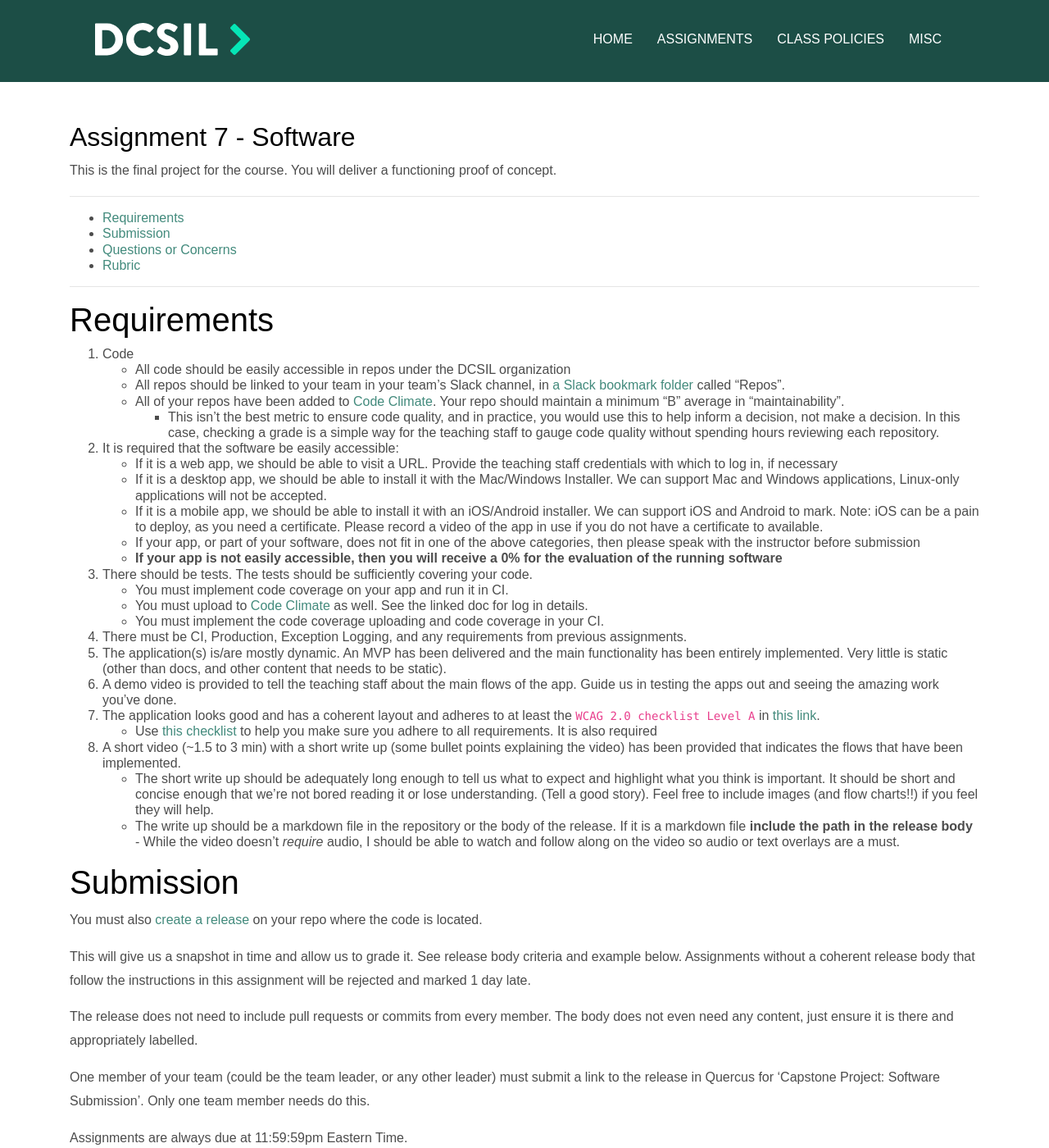
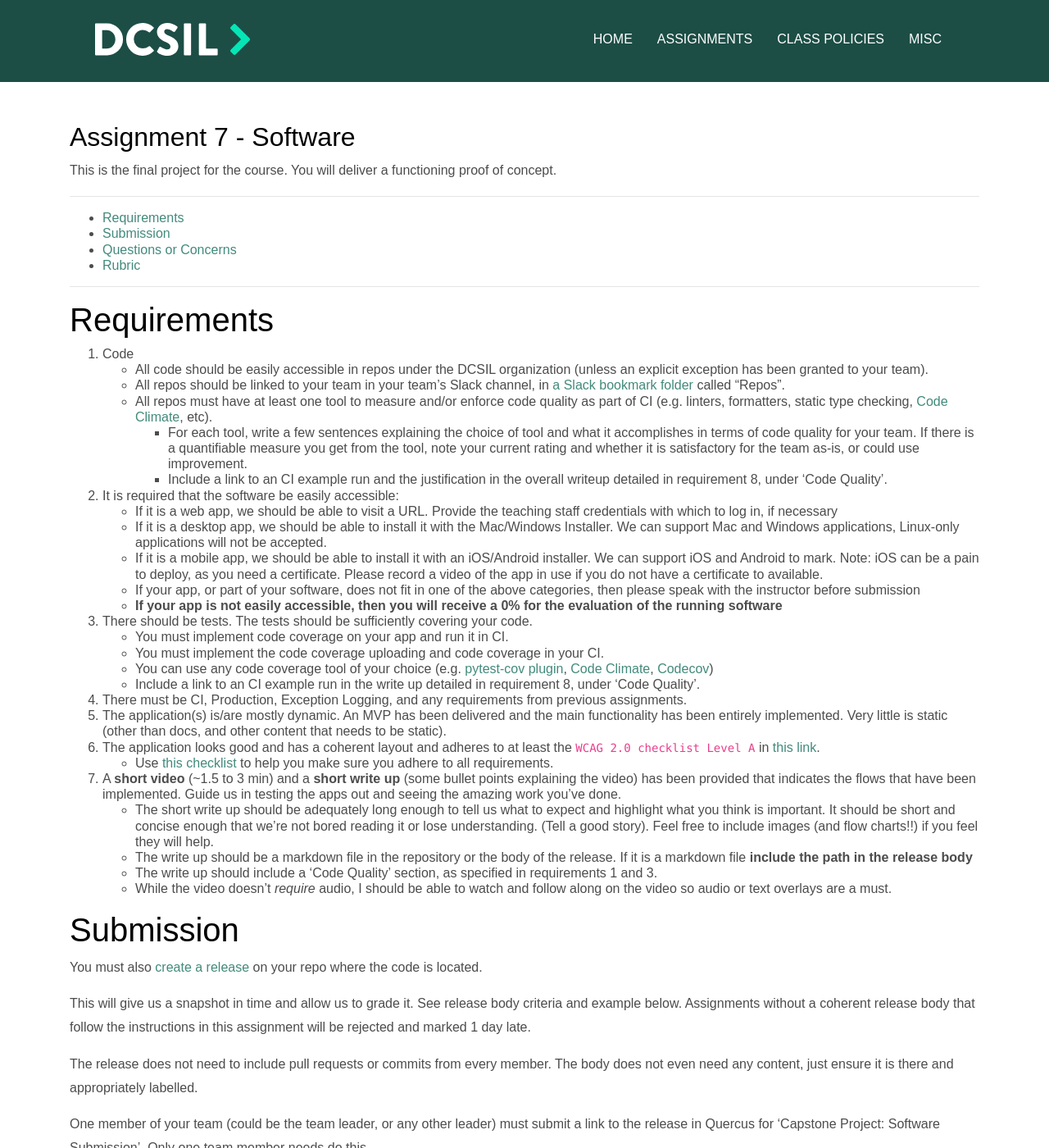
Before and after one commit to dcsil/CSC491, a Jekyll site: the page built from assignments/a7.md, in a window 1280 px wide and 1400 px high. Shown: the whole window at 82% size. Built offline with Jekyll 4.4.1, drawn with Linux system fonts in a browser that asks for light colours; our own code applies the rules of GitHub Pages for plain Markdown files; some of the changed text lies outside the part shown.

Commit message:
make code quality requirement/tooling more flexible

```diff
--- a/assignments.yml
+++ b/assignments.yml
@@ -197,10 +197,10 @@ team:
         The application has a consistent look and feel. You didn't rely on default styles (see below). The flows are not incoherent. This will be a highly subjective area, so feel free to ask for advice before submission (please don't ask the day before, or day of, submission). [Checklist for accessiblity](./accessibility_checklist.md) is filled out and submitted in the team repo
       worth: 10.0
     - section: "[Infrastructure] Test Coverage"
-      description: Tests should cover at least 65% of your application and upload to Code Climate.
+      description: Tests should cover at least 65% of your application as demonstrated by an example CI run using tooling of choice.
       worth: 15.0
     - section: "[Infrastructure] Code Quality"
-      description: All repositories have at least a "B" Grade on Code Climate.
+      description: All repositories have at least one tool measuring or enforcing code quality, explained in the write-up under a 'Code Quality' section.
       worth: 10.0
     - section: "[Infrastructure] Operational Excellence"
       description: CI, Exceptions, Logging, and all other services listed in the requirements & `service.yml` example are all setup. Bootstrap script works. Service.yml is uploaded with no errors.
--- a/assignments/a7.md
+++ b/assignments/a7.md
@@ -15,10 +15,11 @@ This is the final project for the course. You will deliver a functioning proof o
 # Requirements
 
 1. Code
-   - All code should be easily accessible in repos under the DCSIL organization
+   - All code should be easily accessible in repos under the DCSIL organization (unless an explicit exception has been granted to your team).
    - All repos should be linked to your team in your team's Slack channel, in [a Slack bookmark folder](https://slack.com/help/articles/205239997-Pin-messages-and-bookmark-links) called "Repos".
-   - All of your repos have been added to [Code Climate](https://codeclimate.com/). Your repo should maintain a minimum "B" average in "maintainability".
-     - This isn't the best metric to ensure code quality, and in practice, you would use this to help inform a decision, not make a decision. In this case, checking a grade is a simple way for the teaching staff to gauge code quality without spending hours reviewing each repository.
+   - All repos must have at least one tool to measure and/or enforce code quality as part of CI (e.g. linters, formatters, static type checking, [Code Climate](https://codeclimate.com/), etc).
+        - For each tool, write a few sentences explaining the choice of tool and what it accomplishes in terms of code quality for your team. If there is a quantifiable measure you get from the tool, note your current rating and whether it is satisfactory for the team as-is, or could use improvement.
+        - Include a link to an CI example run and the justification in the overall writeup detailed in requirement 8, under 'Code Quality'.
 2. It is required that the software be easily accessible:
    - If it is a web app, we should be able to visit a URL. Provide the teaching staff credentials with which to log in, if necessary
    - If it is a desktop app, we should be able to install it with the Mac/Windows Installer. We can support Mac and Windows applications, Linux-only applications will not be accepted.
@@ -27,17 +28,18 @@ This is the final project for the course. You will deliver a functioning proof o
    - **If your app is not easily accessible, then you will receive a 0% for the evaluation of the running software**
 3. There should be tests. The tests should be sufficiently covering your code.
    - You must implement code coverage on your app and run it in CI.
-   - You must upload to [Code Climate](https://codeclimate.com/) as well. See the linked doc for log in details.
    - You must implement the code coverage uploading and code coverage in your CI.
+   - You can use any code coverage tool of your choice (e.g. [pytest-cov plugin](https://pypi.org/project/pytest-cov/), [Code Climate](https://codeclimate.com/), [Codecov](https://about.codecov.io/))
+   - Include a link to an CI example run in the write up detailed in requirement 8, under 'Code Quality'.
 4. There must be CI, Production, Exception Logging, and any requirements from previous assignments.
 5. The application(s) is/are mostly dynamic. An MVP has been delivered and the main functionality has been entirely implemented. Very little is static (other than docs, and other content that needs to be static).
-6. A demo video is provided to tell the teaching staff about the main flows of the app. Guide us in testing the apps out and seeing the amazing work you've done.
-7. The application looks good and has a coherent layout and adheres to at least the `WCAG 2.0 checklist Level A` in [this link](https://www.wuhcag.com/wcag-checklist/).
-   - Use [this checklist](./accessibility_checklist.md) to help you make sure you adhere to all requirements. It is also required
-8. A short video (~1.5 to 3 min) with a short write up (some bullet points explaining the video) has been provided that indicates the flows that have been implemented.
-  - The short write up should be adequately long enough to tell us what to expect and highlight what you think is important. It should be short and concise enough that we're not bored reading it or lose understanding. (Tell a good story). Feel free to include images (and flow charts!!) if you feel they will help.
+6. The application looks good and has a coherent layout and adheres to at least the `WCAG 2.0 checklist Level A` in [this link](https://www.wuhcag.com/wcag-checklist/).
+   - Use [this checklist](./accessibility_checklist.md) to help you make sure you adhere to all requirements.
+7. A **short video** (~1.5 to 3 min) and a **short write up** (some bullet points explaining the video) has been provided that indicates the flows that have been implemented. Guide us in testing the apps out and seeing the amazing work you've done.
+    - The short write up should be adequately long enough to tell us what to expect and highlight what you think is important. It should be short and concise enough that we're not bored reading it or lose understanding. (Tell a good story). Feel free to include images (and flow charts!!) if you feel they will help.
     - The write up should be a markdown file in the repository or the body of the release. If it is a markdown file **include the path in the release body**
-  - While the video doesn't _require_ audio, I should be able to watch and follow along on the video so audio or text overlays are a must.
+    - The write up should include a 'Code Quality' section, as specified in requirements 1 and 3.
+    - While the video doesn't _require_ audio, I should be able to watch and follow along on the video so audio or text overlays are a must.
 
 # Submission
 
@@ -79,9 +81,9 @@ Release bodies must include:
 | --- | --- | --- |
 | [Product] Applications, Use Cases, and Dynamic Content  | All applications present in the architecture diagram have a repository and an MVP is implemented.<br>The product coherently functions (buttons do as expected, a user could reasonably answer questions they want to answer using the app) and achieves the intended goal.<br>All main use cases/flows have been delivered and are functional.<br>The majority of the content is functional and dynamic. The app(s) do not rely on hard-coded static data.<br>Login credentials or registration system provided. Details listed in the release. | 40.0 |
 | [Product] Design & Accessibility  | The application has a consistent look and feel. You didn't rely on default styles (see below). The flows are not incoherent. This will be a highly subjective area, so feel free to ask for advice before submission (please don't ask the day before, or day of, submission). [Checklist for accessiblity](./accessibility_checklist.md) is filled out and submitted in the team repo | 10.0 |
-| [Infrastructure] Test Coverage  | Tests should cover at least 65% of your application and upload to Code Climate. | 15.0 |
-| [Infrastructure] Code Quality  | All repositories have at least a "B" Grade on Code Climate. | 10.0 |
-| [Infrastructure] Operational Excellence  | CI, Exceptions, Logging, and all other services listed in the requirements & `service.yml` example are all setup. Bootstrap script works. Service.yml is uploaded with no errors. | 5.0 |
+| [Infrastructure] Test Coverage  | Tests should cover at least 65% of your application and demonstrated in an example CI run. | 15.0 |
+| [Infrastructure] Code Quality  | All repositories have at least one tool measuring or enforcing code quality, explained in the write-up under a 'Code Quality' section. | 10.0 |
+| [Infrastructure] Operational Excellence  | CI, Exceptions, Logging, and all other services listed in the requirements & `service.yml` example are all setup. Bootstrap script works. | 5.0 |
 | [Assignment Meta] Video  | A short video (~1.5 to 3 min) with a short write up (some bullet points explaining the video) has been provided that indicates the flows that have been implemented. This allows the teaching staff to mark and is often highly valued in a production company. Please note any areas which are still under development, or not fully implemented. Keep in mind the majority of the paths _should_ be implemented. | 5.0 |
 | Participation & Teamwork (Individual Grade) | Effectively worked as a team member and shared equitable work load during this assignment.<br>Communication was regular and effective & acted in accordance with team principles. | 15.0 |
 | | **Total:** | 100 |
@@ -102,11 +104,11 @@ Release bodies must include:
 
 * Test Coverage
   * Thresholds:
-    - `60-65%` = 10pts
+    - `60-65%+` = 10pts
     - `55-59.999%` = 8pts
     - `50-54.999%` = 5pts
     - `< 50%` = 0
-  * If your application _is not_ uploading test coverage to Code Climate and the DCSIL App, it will be considered to have a coverage of 0%
+  * If your application _is not_ uploading test coverage and does not provide a link to an example run in the final write, it will be considered to have a coverage of 0%
 
 * Operational Excellence
   * There are a lot of checkboxes (CI, Exceptions, etc). These should all be done from previous assignments, but they should still be working. That said, the value of the section is small. This means that if any of the systems don't work, you may lose most or all of the marks for this section.
@@ -117,7 +119,7 @@ Release bodies must include:
 
 * General
   * If you have `n` parts of the app (e.g. frontend, backend, data pipeline, etc.), regardless of if they are in different repos or just different folders, each section will be worth roughly `(total marks worth) / (n parts of the app)` for each part of the app.
-  * If your code is not under the DCSIL organization, it will be considered as non-existent. You will receive a 0 for that part of your codebase.
+  * If your code is not under the DCSIL organization, it will be considered as non-existent. Unless you have explicitly received an exception from the teaching staff and provided ample credentials to access your organiation, you will receive a 0 for that part of your codebase.
   * If you do not provide login credentials for the application (or an easy registration system with instructions in the GitHub Release), you will receive 0 for application section
   * If your application cannot be easily run and evaluated (hosted on an accessible URL, mobile app installable, desktop app installable, etc.), it will be considered incomplete and receive a 0 on all parts that require us to run the software.
   * Failing to adhere to any of the requirements, even if it's just "record the URL in a certain spot" will result in reasonable penalties. These kind of tedious tasks are in place to help the teaching staff mark, but they're also going to show up sometimes in companies (so get used to them haha). We appreciate your help in making these assignments more streamlined to grade.
@@ -127,7 +129,7 @@ Release bodies must include:
 
 * Design and Accessibility
   * Default Styles: The design doesn't need to be state of the art, super modern, and feel like it's been designed by a star designers but it does need to look decent.
-   - Use a consistent colour scheme (recommend looking at a site like [https://paletton.com](https://paletton.com), docs on this in the DCSIL app).
+   - Use a consistent colour scheme (recommend looking at a site like [https://paletton.com](https://paletton.com)).
    - Use a framework/template like [one of these](https://dev.to/sm0ke/react-dashboards-open-source-apps-1c7j), or design something that is coherent.
    - If you use something like Material UI or Bootstrap, you're using components consistently and aren't relying on the default colours
    - We want to give our users a nice experience, not confuse them. For example:
```
